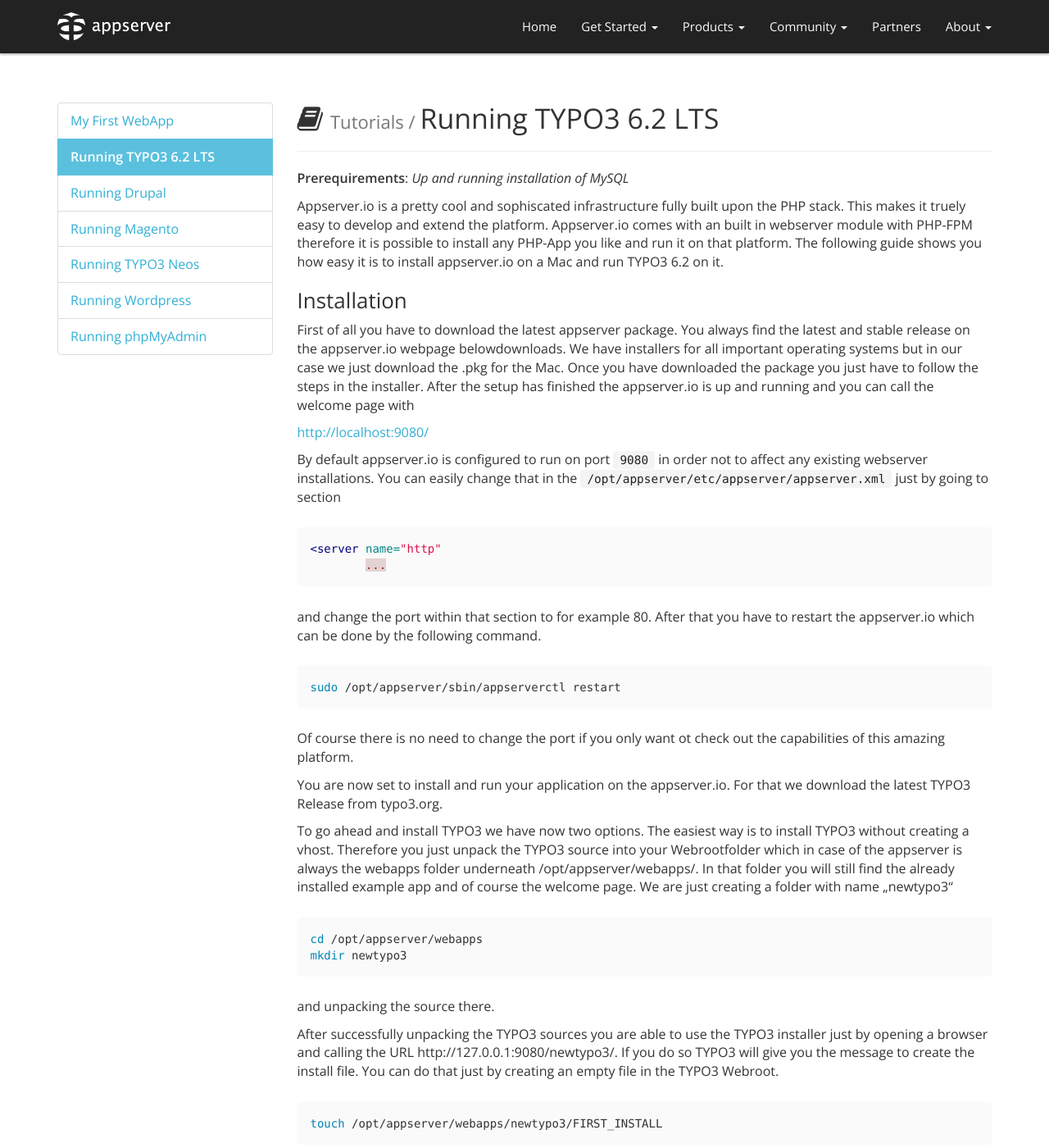
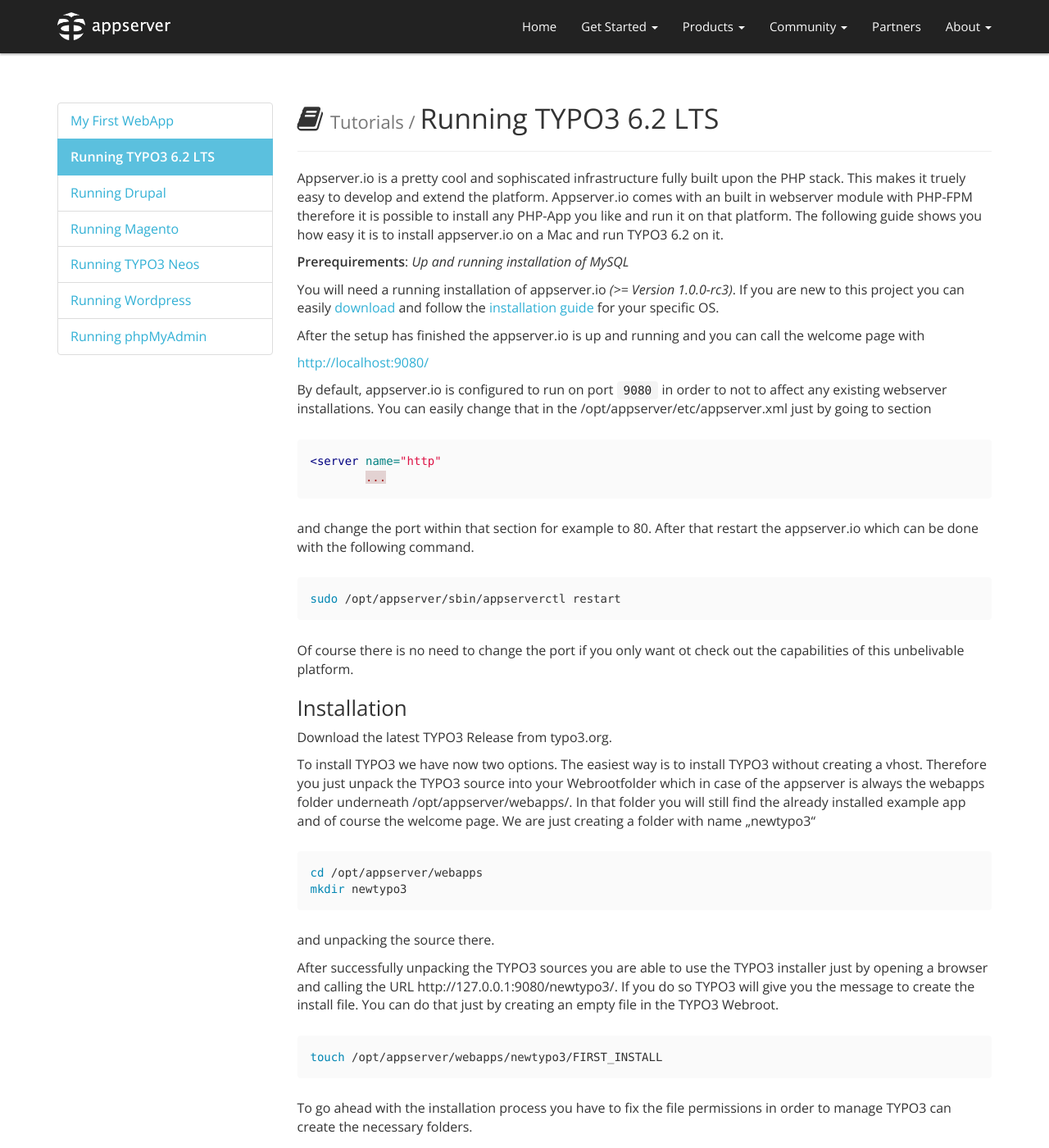
Before and after one commit to appserver-io/appserver, a Jekyll site: the page built from _tuts/running-typo3-6-2-lts-on-appserver-io.md, in a window 1280 px wide and 1400 px high. Shown: the whole window at 82% size. Built offline with Jekyll 4.4.1, drawn with Linux system fonts in a browser that asks for light colours; nearby versions of some CDN libraries; library files that are not in the unit come from our copies; Markdown is read by kramdown in place of the engine named in the settings; comment, search, counter and statistics services are not loaded.

Commit message:
Update running-typo3-6-2-lts-on-appserver-io.md

````diff
--- a/_tuts/running-typo3-6-2-lts-on-appserver-io.md
+++ b/_tuts/running-typo3-6-2-lts-on-appserver-io.md
@@ -9,42 +9,47 @@
 permalink: /get-started/tutorials/tutorials/running-typo3-6-2-lts-on-appserver-io.html
 ---
 
-**Prerequirements**: *Up and running installation of MySQL*
 
 Appserver.io is a pretty cool and sophiscated infrastructure fully built upon the PHP stack. This makes it truely easy
 to develop and extend the platform. Appserver.io comes with an built in webserver module with PHP-FPM therefore it is
 possible to install any PHP-App you like and run it on that platform. The following guide shows you how easy it is to
 install appserver.io on a Mac and run TYPO3 6.2 on it.
 
-### Installation
-First of all you have to download the latest appserver package. You always find the latest and stable release on the
-appserver.io webpage belowdownloads. We have installers for all important operating systems but in our case we just
-download the .pkg for the Mac. Once you have downloaded the package you just have to follow the steps in the installer.
+
+**Prerequirements**: *Up and running installation of MySQL*
+
+You will need a running installation of appserver.io *(>= Version 1.0.0-rc3)*. If you are new to this
+project you can easily [download](<{{ "/get-started/downloads.html" | prepend: site.baseurl }}>) and follow the
+[installation guide](<{{ "/get-started/documentation/installation.html" | prepend: site.baseurl }}>) for your specific OS.
+
 After the setup has finished the appserver.io is up and running and you can call the welcome page with
 
 [http://localhost:9080/](<http://localhost:9080/>)
 
-By default appserver.io is configured to run on port `9080` in order not to affect any existing webserver installations.
-You can easily change that in the `/opt/appserver/etc/appserver/appserver.xml` just by going to section
+By default, appserver.io is configured to run on port `9080` in order to not to affect any existing webserver installations.
+You can easily change that in the /opt/appserver/etc/appserver.xml just by going to section
 
 ```xml
 <server name="http"
 	...
 ```
 
-and change the port within that section to for example 80. After that you have to restart the appserver.io which can
-be done by the following command.
+and change the port within that section for example to 80. After that restart the appserver.io which can be
+done with the following command.
 
 ```bash
 sudo /opt/appserver/sbin/appserverctl restart
 ```
 
-Of course there is no need to change the port if you only want ot check out the capabilities of this amazing platform.
+Of course there is no need to change the port if you only want ot check out the capabilities of this unbelivable platform.
 
-You are now set to install and run your application on the appserver.io. For that we download the latest TYPO3 Release
-from typo3.org.
 
-To go ahead and install TYPO3 we have now two options. The easiest way is to install TYPO3 without creating a vhost.
+
+### Installation
+
+Download the latest TYPO3 Release from typo3.org.
+
+To install TYPO3 we have now two options. The easiest way is to install TYPO3 without creating a vhost.
 Therefore you just unpack the TYPO3 source into your Webrootfolder which in case of the appserver is always the webapps
 folder underneath /opt/appserver/webapps/. In that folder you will still find the already installed example app and of
 course the welcome page. We are just creating a folder with name „newtypo3“
````
